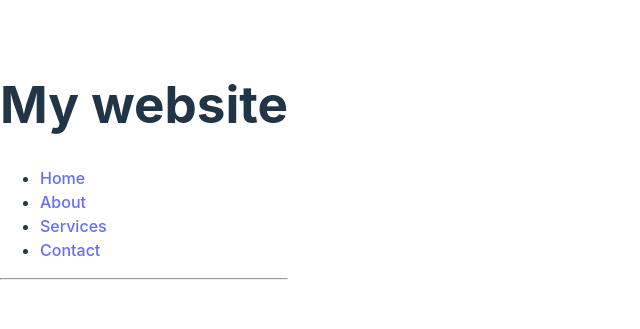
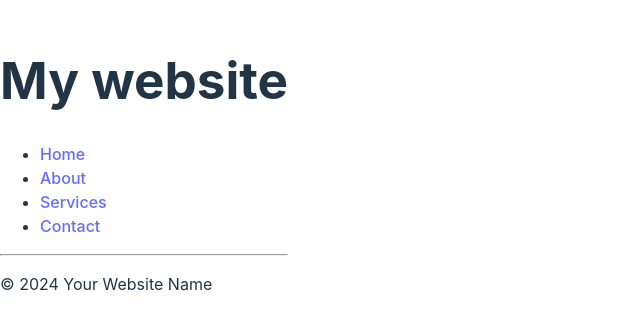
Before and after one commit to Zankoden/my-first-reactjs-app, a React (Vite) app: page / in a window 1280 px wide. Shown: the part 235-564 px from the top of the page, without its empty margins (0-640 px from the left). Built offline with nearby package versions, Linux system fonts and the light colour scheme.

Commit message:
made footer

```diff
--- a/src/App.jsx
+++ b/src/App.jsx
@@ -5,7 +5,7 @@ function App() {
   return(
     <>
     <Header/>
-    {/* <Footer/> */}
+    <Footer/>
     </>
   );
 }
--- a/src/Footer.jsx
+++ b/src/Footer.jsx
@@ -1,6 +1,11 @@
 function Footer(){
     return(
-        <h1>Hello there!</h1>
+        <>
+        <footer>
+            <p>&copy; {new Date().getFullYear()} Your Website Name</p>
+        </footer>
+        </>
+
     );
 }
 
```
